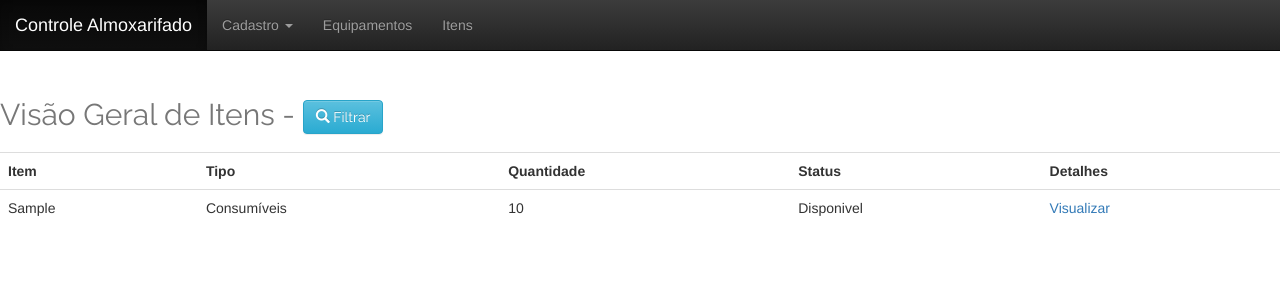
After one commit to rvmoura96/projeto-almoxarifado, a Django app: page /itens/ in a window 1280 px wide. The commit adds this page. Shown: the top 300 px of the page. Run offline with Django 3.2, Linux system fonts and the light colour scheme; tables that the repository leaves empty hold one stand-in row (values such as "Sample post"); some libraries are stand-ins or nearby versions.

Commit message:
item list view, item detail view

```diff
--- a/almoxarifado/templates/almoxarifado/base.html
+++ b/almoxarifado/templates/almoxarifado/base.html
@@ -13,11 +13,16 @@
     <body>
         <nav class="navbar navbar-inverse navbar-fixed-top">
             <ul class="nav navbar-nav">
-                <li><a class="navbar-brand" href="{% url 'general_list' %}">Controle Almoxarifado</a></li>
+                <li class="active"><a class="navbar-brand" href="{% url 'general_list' %}">Controle Almoxarifado</a></li>
+                <li class="dropdown">
+                    <a class="dropdown-toggle" data-toggle="dropdown" href="#">Cadastro <span class="caret"></span></a>
+                    <ul class="dropdown-menu">
+                        <li><a href="{% url 'item_new' %}">Cadastro de Equipamentos</a></li>
+                        <li><a href="">Cadastro de Itens</a></li>
+                    </ul>
+                </li>
                 <li><a href="{% url 'equip_list' %}">Equipamentos</a></li>
-                <li><a href="">Itens</a></li>
-                <li><a href="{% url 'item_new' %}">Cadastro de Equipamentos</a></li>
-                <li><a href="">Cadastro de Itens</a></li>
+                <li><a href="{% url 'item_list' %}">Itens</a></li>
             </ul>
         </nav>
                 {% block content %}
--- a/almoxarifado/templates/almoxarifado/equip_detail.html
+++ b/almoxarifado/templates/almoxarifado/equip_detail.html
@@ -13,4 +13,4 @@
             <li>Observações: {{ equip.observacoes }}</li>
         </ul>
     </div>
-    {% endblock %}
+{% endblock %}
--- a/almoxarifado/templates/almoxarifado/equip_list.html
+++ b/almoxarifado/templates/almoxarifado/equip_list.html
@@ -3,13 +3,12 @@
     {% block content %}
     <div class="table-responsive">
         <table class ="table table-hover">
-            <caption><h2>Visão Geral de Equipamentos</h2></caption>
+            <caption><h2>Visão Geral de Equipamentos - <a href="" class="btn btn-info" role="button"><span class="glyphicon glyphicon-search"></span> Filtrar</a></h2></caption>
                 <tr>
                     <th>Modelo</th>
                     <th>Tipo</th>
                     <th>AI</th>
                     <th>Status</th>
-                    <th>Observacoes</th>
                     <th>Detalhes</th>
                 </tr>
             {% for equip in equips %}
@@ -18,7 +17,6 @@
                     <td>{{ equip.tipo }}</td>
                     <td>{{ equip.ativo_imobilizado }}</td>
                     <td>{{ equip.status }}</td>
-                    <td>{{ equip.observacoes }}</td>
                     <td><a href="{% url 'equip_detail' pk=equip.pk %}">Visualizar</a></td>
                 </tr>
             {% endfor %}
--- /dev/null
+++ b/almoxarifado/templates/almoxarifado/item_list.html
@@ -0,0 +1,47 @@
+{% extends 'almoxarifado/base.html' %}
+
+    {% block content %}
+    <div class="table-responsive">
+        <table class ="table table-hover">
+            <caption><h2>Visão Geral de Itens - <a href="" class="btn btn-info" role="button"><span class="glyphicon glyphicon-search"></span> Filtrar</a></h2></caption>
+                <tr>
+                    <th>Item</th>
+                    <th>Tipo</th>
+                    <th>Quantidade</th>
+                    <th>Status</th>
+                    <th>Detalhes</th>
+                </tr>
+            {% for item in itens %}
+                <tr>
+                    <td>{{ item.item }}</td>
+                    <td>{{ item.tipo }}</td>
+                    <td>{{ item.quantidade }}</td>
+                    <td>{{ item.status }}</td>
+                    <td><a href="{% url 'item_detail' pk=item.pk %}">Visualizar</a></td>
+                </tr>
+            {% endfor %}
+        </table><br/>
+
+    {% if itens.has_other_pages %}
+        <ul class="pagination">
+            {% if itens.has_previous %}
+                <li><a href="?page={{ itens.previous_page_number }}">&laquo;</a></li>
+            {% else %}
+                <li class="disabled"><span>&laquo;</span></li>
+            {% endif %}
+            {% for i in itens.paginator.page_range %}
+                {% if itens.number == i %}
+                    <li class="active"><span>{{ i }}<span class="sr-only">(current)</span></span></li>
+                {% else %}
+                    <li><a href="?page={{ i }}"> {{ i }} </a></li>
+                {% endif %}
+            {% endfor %}
+            {% if itens.has_next %}
+                <li><a href="?page={{  itens.next_page_number }}">&raquo;</a></li>
+            {% else %}
+                <li class="disabled"><span>&raquo;</span></li>
+            {% endif %}
+        </ul>
+    {% endif %}
+    </div>
+    {% endblock %}
--- a/almoxarifado/urls.py
+++ b/almoxarifado/urls.py
@@ -5,6 +5,8 @@ from . import views
 urlpatterns = [
     url(r'^$', views.general_list, name='general_list'),
     url(r'^equips/$', views.equip_list, name='equip_list'),
+    url(r'^itens/$', views.item_list, name='item_list'),
+    url(r'^item/(?P<pk>\d+)$', views.item_detail, name='item_detail'),
     url(r'^equip/(?P<pk>\d+)$', views.equip_detail, name='equip_detail'),
     url(r'^equip/new/$', views.item_new, name='item_new'),
     url(r'^equip/(?P<pk>\d+)/edit/$', views.item_edit, name='item_edit'),
--- a/almoxarifado/views.py
+++ b/almoxarifado/views.py
@@ -18,12 +18,27 @@ def equip_list(request):
         equips = paginator.page(paginator.num_pages)
     return render(request, 'almoxarifado/equip_list.html', {'equips': equips})
 
+def item_list(request):
+    itens = Item.objects.all()
+    page = request.GET.get('page', 1)
+    paginator = Paginator(itens, 5)
+    try:
+        itens = paginator.page(page)
+    except PageNotAnInteger:
+        itens = paginator.page(1)
+    except EmptyPage:
+        itens = paginator.page(paginator.num_pages)
+    return render(request, 'almoxarifado/item_list.html', {'itens': itens})
+
 def general_list(request):
     equips = Equipamento.objects.order_by('-cadastro')[:5]
     itens = Item.objects.order_by('-cadastro')[:5]
 
-    return render(request, 'almoxarifado/general_list.html', {'equips': equips,
-                                                              'itens': itens})
+    return render(request, 'almoxarifado/general_list.html', {'equips': equips,'itens': itens})
+
+def item_detail(request, pk):
+    item = get_object_or_404(Item, pk=pk)
+    return render(request, 'almoxarifado/item_detail.html', {'item':item})
 
 def equip_detail(request, pk):
     equip = get_object_or_404(Equipamento, pk=pk)
```
Also changed, not shown: almoxarifado/templates/almoxarifado/equip_edit.html (+7 -5 lines), almoxarifado/templates/almoxarifado/general_list.html (+10 -1 lines), almoxarifado/templates/almoxarifado/item_detail.html (added, +14 -0 lines).
